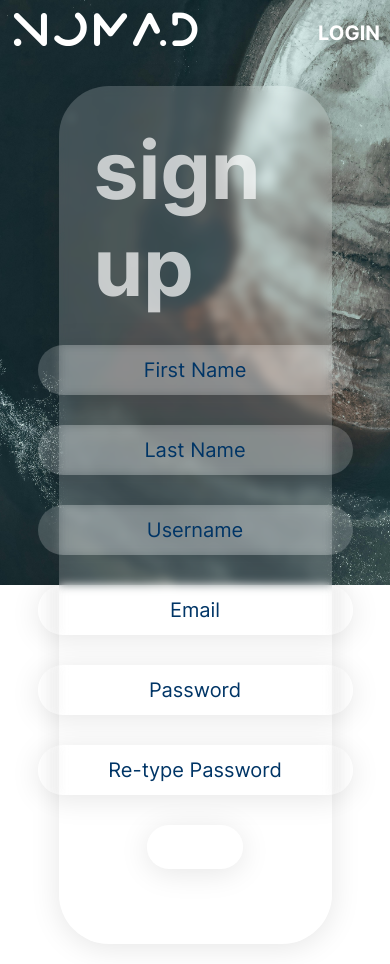
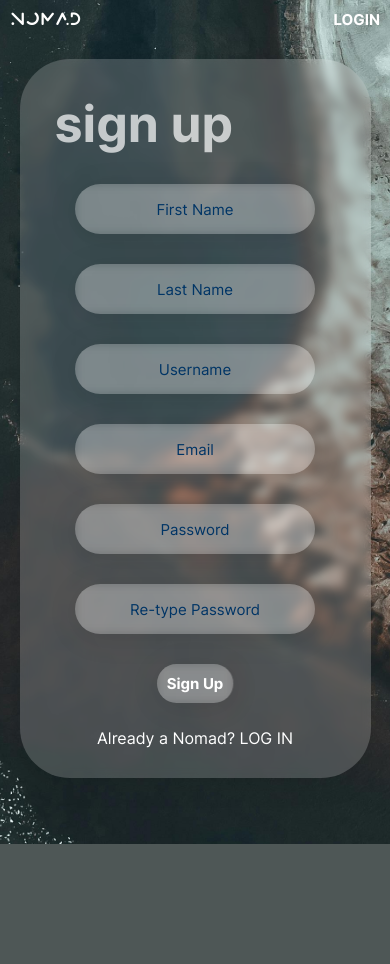
Before and after one commit to 39hops/Nomad, a PHP site: page /pages/signup.html in a window 390 px wide. After the commit the page ends 844 px from the top, so only its background shows below. Run offline with PHP 8.4, Linux system fonts and the light colour scheme.

Commit message:
added media query for signup page

```diff
--- a/develop/css/signup.css
+++ b/develop/css/signup.css
@@ -168,12 +168,65 @@ form input::placeholder {
 
 @media screen and (max-width: 600px) {
 
-    /* .signup_window {
-        border: 2px solid blue;
+    .form-container{
+        width: 90%;
     }
 
-    form {
-        margin: 90px;
-    } */
+    h2{
+        font-size: 50px;
+    }
 
+    form input{
+        font-size: 15px;
+    }
+
+    .nav div a, .nav span a{
+        font-size: 15px;
+    }
+
+    #signupButton{
+        font-size: 15px;
+    }
+
+    .error{
+        font-size: 15px;
+    }
+
+    body{
+        background-size: 300%;
+        background-position: center center;
+    }
 }
+
+    @media screen and (max-width: 330px) {
+
+        .form-container{
+            width: 90%;
+        }
+
+        h2{
+            font-size: 40px;
+        }
+
+        form input{
+            font-size: 15px;
+        }
+
+        .nav div a, .nav span a{
+            font-size: 15px;
+        }
+
+        #signupButton{
+            font-size: 15px;
+        }
+
+        .error{
+            font-size: 10px;
+        }
+
+        body{
+            background-size: 500%;
+            background-position: center center;
+
+        }
+}
```
